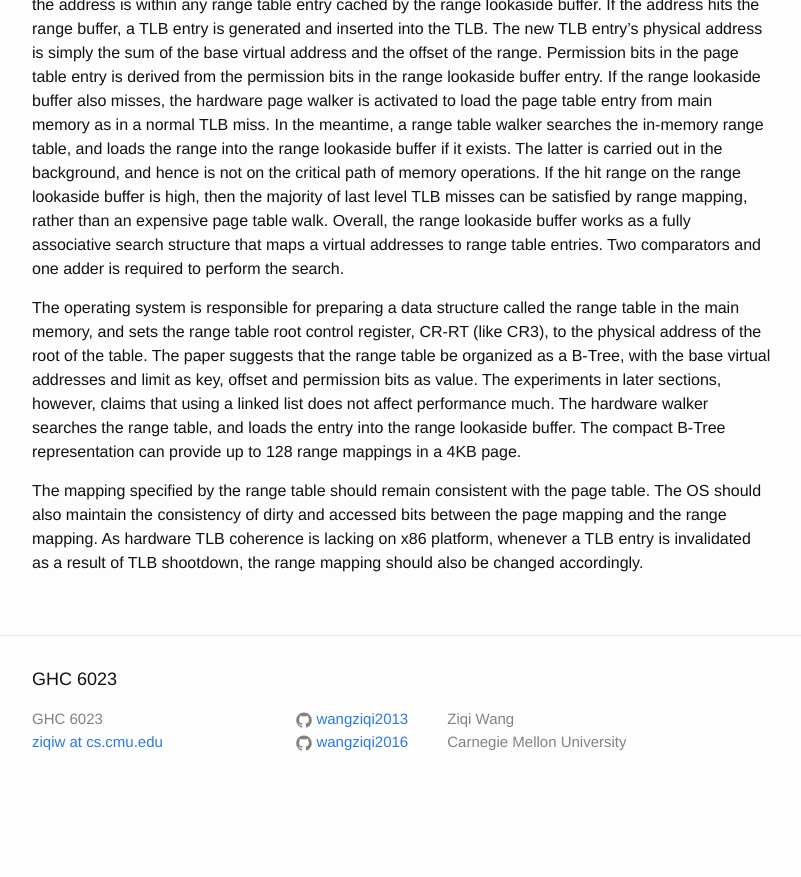
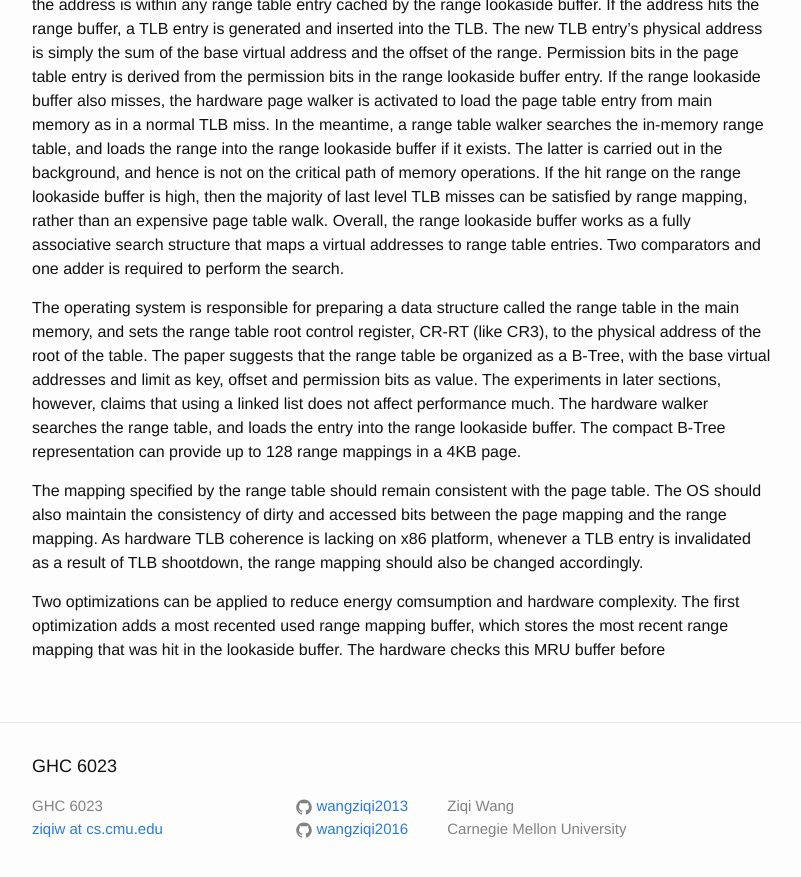
Before and after one commit to wangziqi2013/wangziqi2013.github.io, a Jekyll site: the page built from _posts/2018-05-21-Redundant-Memory-Mappings-for-Fast-Access-to-Large-Memories.markdown, in a window 1280 px wide and 900 px high, scrolled down 796 px. Shown: the top 877 px of the window, without its empty margins (238-1039 px from the left). Built offline with Jekyll 4.4.1, drawn with Linux system fonts in a browser that asks for light colours; before the commit the page ends 1609 px from its top, so only the background shows below that.

Commit message:
Working on optimization

```diff
--- a/_posts/2018-05-21-Redundant-Memory-Mappings-for-Fast-Access-to-Large-Memories.markdown
+++ b/_posts/2018-05-21-Redundant-Memory-Mappings-for-Fast-Access-to-Large-Memories.markdown
@@ -46,3 +46,7 @@ a 4KB page.
 The mapping specified by the range table should remain consistent with the page table. The OS should also maintain the consistency
 of dirty and accessed bits between the page mapping and the range mapping. As hardware TLB coherence is lacking on x86 platform,
 whenever a TLB entry is invalidated as a result of TLB shootdown, the range mapping should also be changed accordingly.
+
+Two optimizations can be applied to reduce energy comsumption and hardware complexity. The first optimization adds a most recented used
+range mapping buffer, which stores the most recent range mapping that was hit in the lookaside buffer. The hardware checks this MRU
+buffer before
```
